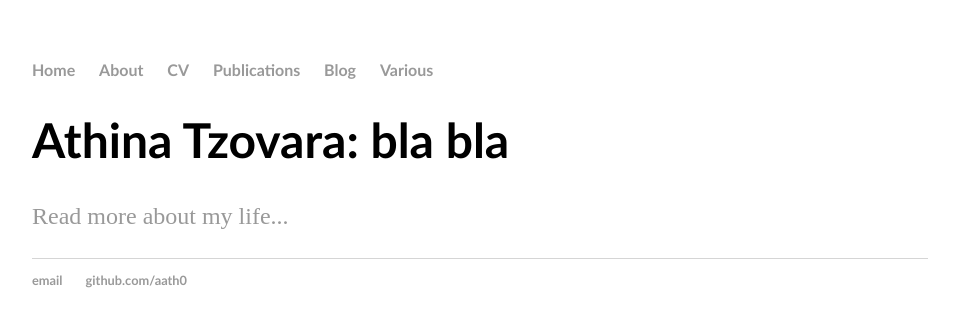
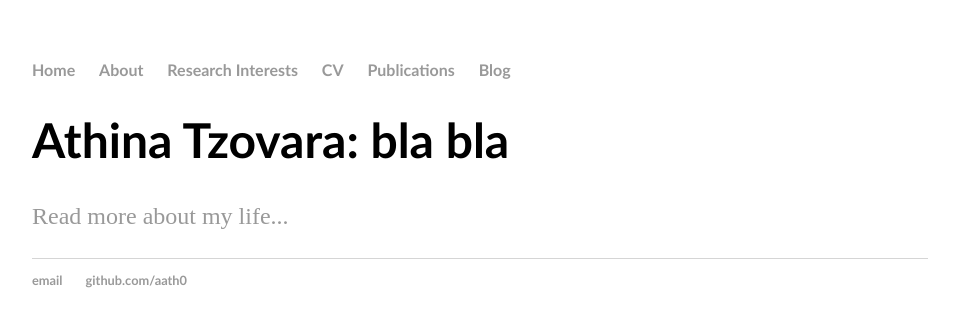
Before and after one commit to aath0/TryingOut, a Jekyll site: the page built from index.html, in a window 1280 px wide. Shown: the top 327 px of the page, without its empty margins (160-1119 px from the left). Built offline with Jekyll 4.4.1, drawn with Linux system fonts in a browser that asks for light colours.

Commit message:
Update default.html

```diff
--- a/_layouts/default.html
+++ b/_layouts/default.html
@@ -3,7 +3,6 @@
 		<head>
 			<title>{{ page.title }}</title>
 			<!-- link to main stylesheet -->
-
 			<link rel="stylesheet" type="text/css" href="/css/main.css">
 		</head>
 		<body>
@@ -11,11 +10,10 @@
 	    		<ul>
 	        		<li><a href="/">Home</a></li>
 		        	<li><a href="/about">About</a></li>
-				<li><a href="/cv">CV</a></li>
+				<li><a href="/resint">Research Interests</a></li>
+	        		<li><a href="/cv">CV</a></li>
 	        		<li><a href="/publications">Publications</a></li>
 				<li><a href="/blog">Blog</a></li>
-				<li><a href="/resint">Various</a></li>
-
 	    		</ul>
 			</nav>
 			<div class="container">
@@ -30,4 +28,4 @@
 				</ul>
 			</footer>
 		</body>
-	</html>
+</html>
```
